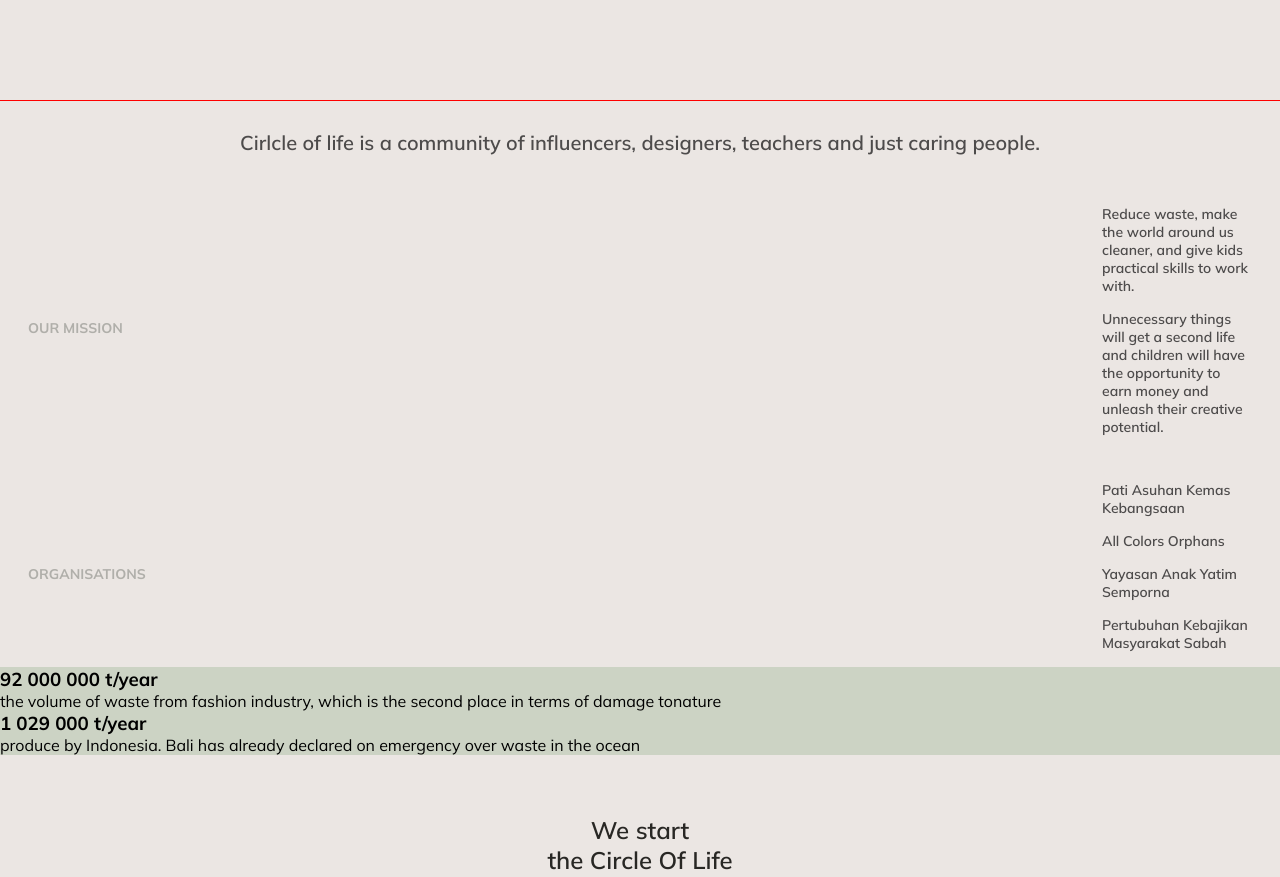
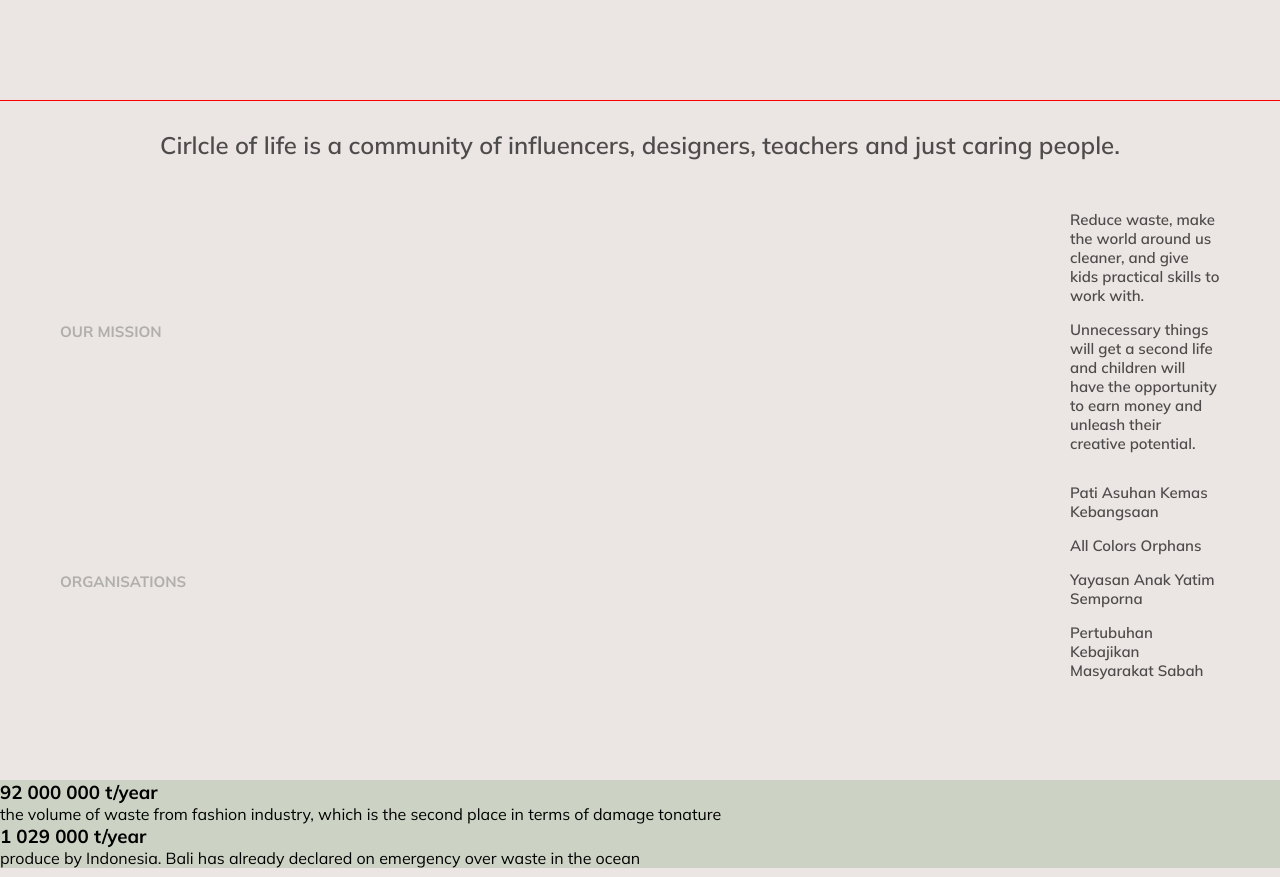
Before and after one commit to syzwnftr/circle-of-life, a React (Create React App) app: page / in a window 1280 px wide. Shown: the part 740-1617 px from the top of the page. Built offline with nearby package versions, Linux system fonts and the light colour scheme; the HTML template or start-up script is replaced by a standard one.

Commit message:
Added media-query

```diff
--- a/src/components/about/About.css
+++ b/src/components/about/About.css
@@ -24,6 +24,10 @@
     padding: 0 28px;
 }
 
+.a-box:last-child {
+    margin-bottom: 100px;
+}
+
 /* .a-box > * {
     outline: 1px solid black;
 } */
@@ -42,3 +46,33 @@
     color: #4D4B4B;
     margin-bottom: 15px;
 }
+
+.a-item:last-child {
+    margin-bottom: 0;
+}
+
+@media screen and (min-width: 480px) {
+    .a-text {
+        padding: 0 30px;
+    }
+
+    .a-desc {
+        font-size: 24px;
+    }
+
+    .a-box {
+        /* outline: 1px solid black; */
+        justify-content: space-between;
+        padding: 0 60px;
+    }
+
+    .a-title {
+        font-size: 15px;
+    }
+
+    .a-item {
+        /* outline: 1px solid black; */
+        font-size: 15px;
+    }
+
+}
```
